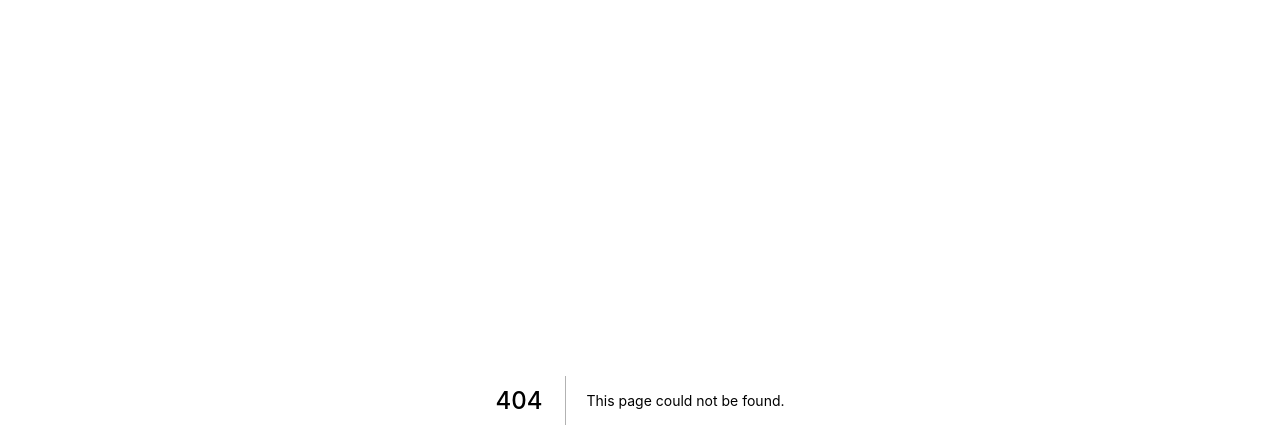
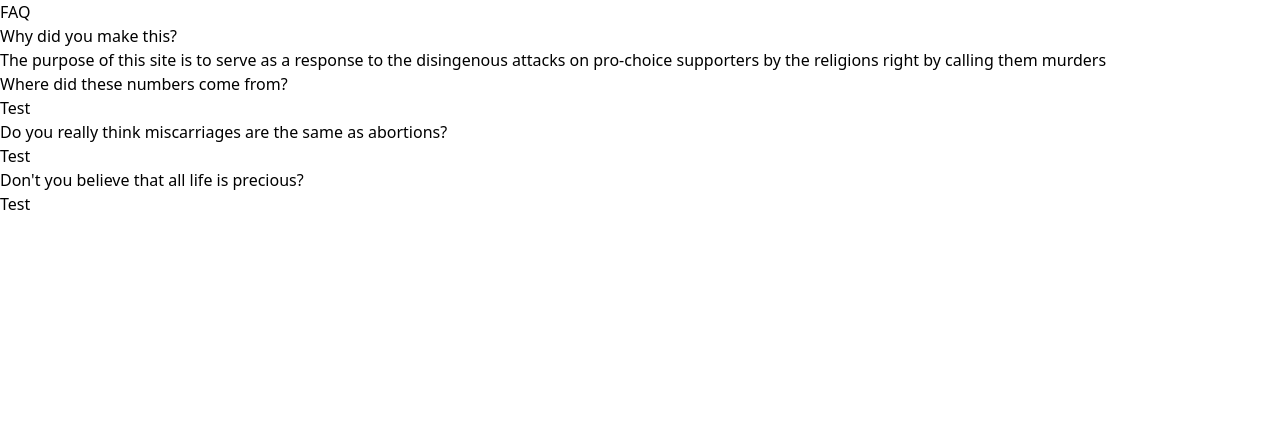
Before and after one commit to dmbaker90/GodVSWomen, a Next.js app: page /faq in a window 1280 px wide. Before the commit this address had no page. Shown: the top 448 px of the page. Built offline with nearby package versions, Linux system fonts and the light colour scheme.

Commit message:
totally broken now

```diff
--- a/package.json
+++ b/package.json
@@ -8,7 +8,8 @@
   "dependencies": {
     "next": "latest",
     "react": "18.1.0",
-    "react-dom": "18.1.0"
+    "react-dom": "18.1.0",
+    "use-interval": "^1.4.0"
   },
   "devDependencies": {
     "@types/node": "17.0.35",
--- a/pages/counts.tsx
+++ b/pages/counts.tsx
@@ -1,38 +1,56 @@
 import type { NextPage } from "next";
 import Image from "next/image";
-import { useEffect, useState } from "react";
+import { useEffect, useRef, useState } from "react";
+import useInterval from "use-interval";
 
 const Counts: NextPage = () => {
   const [currentYear, setCurrentYear] = useState(0);
   const [godCount, setGodCount] = useState(0);
   const [womenCount, setWomenCount] = useState(0);
 
-  useEffect(() => {
+  const [godCountEffect, setGodCountEffect] = useState(false);
+  const [womenCountEffect, setWomenCountEffect] = useState(false);
+  const [effect, setEffect] = useState(false);
+
+  //   useEffect(() => {
   setCurrentYear(new Date().getFullYear());
+  console.log("set current year = ", currentYear);
 
-    const USABirthsPerYear = 3659289; // 2021
-    const USAStillBirthsPerYear = 24000; // Post-20 weeks
-    const USAMiscarriagePercentage = 0.26; // Pre-20 weeks
+  // 2021
+  const birthsPerYear = 3659289; // USA
+  // const birthsPerYear = 3659289; // Worldwide
+
+  // Post-20 weeks
+  const stillBirthsPerYear = 24000; // USA
+  // const stillBirthsPerYear = 24000; // Worldwide
+
+  // Pre-20 weeks
+  const miscarriagePercentage = 0.26;
   const yearlyMiscarriageGod = Math.floor(
-      USABirthsPerYear * USAMiscarriagePercentage
+    birthsPerYear * miscarriagePercentage
   );
 
-    const yearlyAbortionsGod = yearlyMiscarriageGod + USAStillBirthsPerYear;
-    const yearlyAbortionsWomen = 930160; // 2020
+  let yearlyAbortionsGod = yearlyMiscarriageGod + stillBirthsPerYear;
+  yearlyAbortionsGod *= 10; // Testing only
+
+  // 2020
+  let yearlyAbortionsWomen = 930160; // USA
+  // const yearlyAbortionsWomen = 930160; // Worldwide
+  yearlyAbortionsWomen *= 10; // Testing only
 
   const daysInAYear = 366;
   const minutesInAYear = daysInAYear * 24 * 60;
   const secondsInAYear = minutesInAYear * 60;
 
   calculate();
-    const myInterval = setInterval(() => {
+  useInterval(() => {
     calculate();
   }, 5000);
 
   function calculate() {
     let secondsThisYear = getTotalSecondsThisYear();
-      setGodCount(calculateCurrentGodCount(secondsThisYear));
-      setWomenCount(calculateCurrentWomenCount(secondsThisYear));
+    calculateCurrentGodCount(secondsThisYear);
+    calculateCurrentWomenCount(secondsThisYear);
   }
 
   function getTotalSecondsThisYear(): number {
@@ -44,35 +62,77 @@ const Counts: NextPage = () => {
     return difference;
   }
 
-    function calculateCurrentGodCount(secondsThisYear: number): number {
-      return Math.floor(
+  function calculateCurrentGodCount(secondsThisYear: number) {
+    let newGodCount = Math.floor(
       (secondsThisYear / secondsInAYear) * yearlyAbortionsGod
     );
+    if (godCount !== newGodCount) {
+      console.log(
+        `godCount ${godCount} !== to ${newGodCount}, so setEffect = true now`
+      );
+      setGodCount(newGodCount);
+      setGodCountEffect(true);
+    }
   }
 
-    function calculateCurrentWomenCount(secondsThisYear: number): number {
-      return Math.floor(
+  function calculateCurrentWomenCount(secondsThisYear: number) {
+    let newWomenCount = Math.floor(
       (secondsThisYear / secondsInAYear) * yearlyAbortionsWomen
     );
+    if (womenCount !== newWomenCount) {
+      setWomenCount(newWomenCount);
+      setWomenCountEffect(true);
     }
-
-    //return () => clearInterval(myInterval);
-  }, []);
+  }
+  //   }, []);
 
   return (
     <main className="flex w-full flex-1 flex-col items-center mt-10 px-20 text-center">
-      <h1 className="text-6xl font-bold mb-10">{currentYear} Abortions By:</h1>
+      <h1
+        className={`${effect && "animate-ping"} text-6xl font-bold mb-10`}
+        onClick={() => {
+          setEffect(true);
+        }}
+        onAnimationEnd={() => setEffect(false)}
+      >
+        {currentYear} Abortions By:
+      </h1>
 
       <div className="mt-6 flex max-w-6xl flex-wrap items-center justify-around sm:w-full">
         <div className="w-full md:w-6/12 mt-10">
           <h2 className="text-5xl font-bold">GOD</h2>
-          <p className="mt-4 text-4xl">{godCount.toLocaleString()}</p>
+          <p
+            className={`mt-4 text-4xl ${godCountEffect && "animate-ping"}`}
+            onAnimationEnd={() => setGodCountEffect(false)}
+          >
+            {godCount.toLocaleString()}
+          </p>
         </div>
         <div className="w-full md:w-6/12 mt-10">
           <h2 className="text-5xl font-bold">Women</h2>
-          <p className="mt-4 text-4xl">{womenCount.toLocaleString()}</p>
+          <p
+            className={`mt-4 text-4xl ${womenCountEffect && "animate-ping"}`}
+            onAnimationEnd={() => {
+              setWomenCountEffect(false);
+              //   alert(`${womenCountEffect}`);
+            }}
+          >
+            {womenCount.toLocaleString()}
+          </p>
         </div>
       </div>
+
+      <button
+        className={`${
+          effect && "animate-ping"
+        } bg-blue-500 p-4 text-white rounded hover:bg-blue-700 hover:shadow-xl`}
+        onClick={() => {
+          setEffect(true);
+        }}
+        onAnimationEnd={() => setEffect(false)}
+      >
+        Wiggle wiggle...
+      </button>
     </main>
   );
 };
--- /dev/null
+++ b/pages/faq.tsx
@@ -0,0 +1,32 @@
+import type { NextPage } from "next";
+import Image from "next/image";
+
+const FAQ: NextPage = () => {
+  return (
+    <div>
+      <h3>FAQ</h3>
+      <div>
+        <h4>Why did you make this?</h4>
+        <p>
+          The purpose of this site is to serve as a response to the disingenous
+          attacks on pro-choice supporters by the religions right by calling
+          them murders
+        </p>
+      </div>
+      <div>
+        <h4>Where did these numbers come from?</h4>
+        <p>Test</p>
+      </div>
+      <div>
+        <h4>Do you really think miscarriages are the same as abortions?</h4>
+        <p>Test</p>
+      </div>
+      <div>
+        <h4>Don't you believe that all life is precious?</h4>
+        <p>Test</p>
+      </div>
+    </div>
+  );
+};
+
+export default FAQ;
--- a/pages/index.tsx
+++ b/pages/index.tsx
@@ -2,6 +2,7 @@ import type { NextPage } from "next";
 import Head from "next/head";
 import Image from "next/image";
 import Counts from "./counts";
+import FAQ from "./faq";
 import Footer from "./footer";
 import TestPage from "./test";
 
@@ -13,9 +14,9 @@ const Home: NextPage = () => {
         <link rel="icon" href="/favicon.ico" />
       </Head>
 
-      {/* <TestPage/> */}
+      <Counts />
 
-      <Counts />
+      <FAQ />
 
       <Footer />
     </div>
--- a/tailwind.config.js
+++ b/tailwind.config.js
@@ -1,11 +1,36 @@
 /** @type {import('tailwindcss').Config} */
 module.exports = {
   content: [
-    './pages/**/*.{js,ts,jsx,tsx}',
-    './components/**/*.{js,ts,jsx,tsx}',
+    "./pages/**/*.{js,ts,jsx,tsx}",
+    "./components/**/*.{js,ts,jsx,tsx}",
   ],
   theme: {
-    extend: {},
+    extend: {
+      keyframes: {
+        ping: {
+          "75%, 100%": { transform: "scale(2)" },
+          "100%": { opacity: 0 },
+        },
+        wiggle: {
+          "0%, 100%": { transform: "rotate(-3deg)" },
+          "50%": { transform: "rotate(3deg)" },
+        },
+      },
+      animation: {
+        ping: "ping 1s cubic-bezier(0, 0, 0.2, 1)",
+        wiggle: "wiggle 200ms ease-in-out",
+      },
+    },
   },
   plugins: [],
-}
+};
+
+// @keyframes ping {
+//   75%, 100% {
+//     transform: scale(2);
+//     opacity: 0;
+//   }
+// }
+// .animate-ping {
+//   animation: ping 1s cubic-bezier(0, 0, 0.2, 1) infinite;
+// }
```
Also changed, not shown: 1 other file (tests, documents, lock files or other folders). Lines whose indentation alone changed are shown as unchanged.
